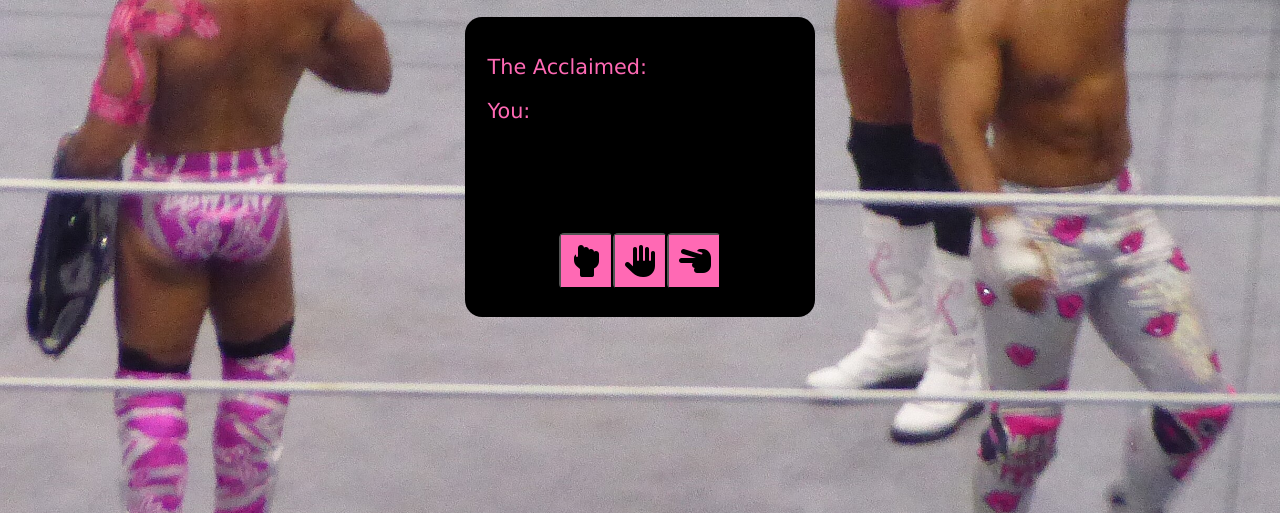
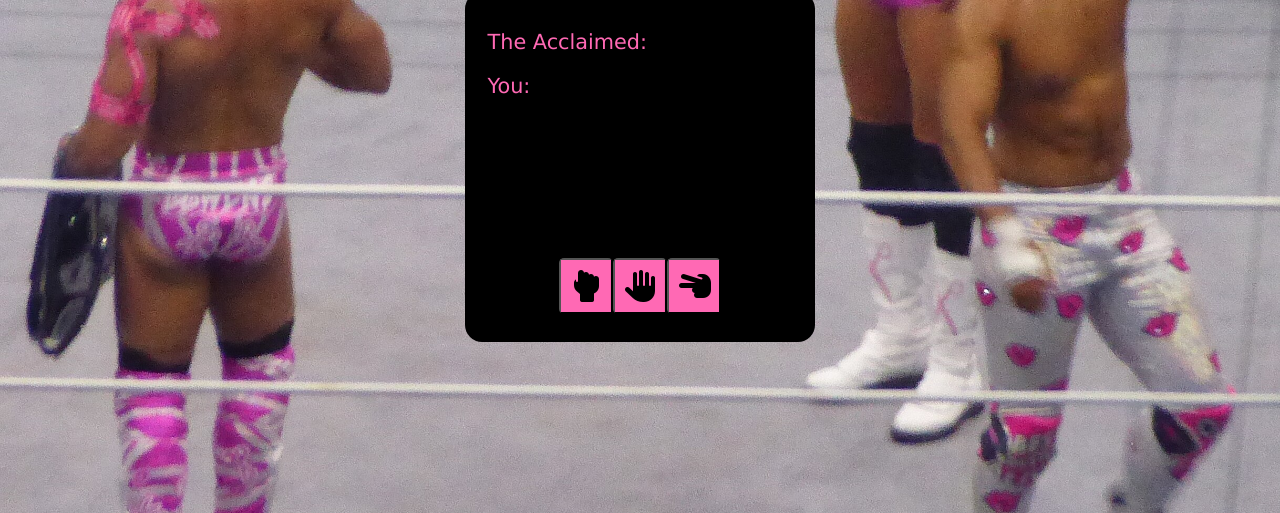
Before and after one commit to rogue-clown/rogue-clown.github.io, a plain HTML site: page index.html in a window 1280 px wide. Shown: the part 287-800 px from the top of the page. Drawn offline with Linux system fonts and the light colour scheme.

Commit message:
Update style.css
made result container bigger for some longer results

```diff
--- a/style.css
+++ b/style.css
@@ -27,7 +27,7 @@ body {
 
 .game-container {
     width: 350px;
-    height: 300px;
+    height: 350px;
     border-radius: 17px;
     background: black;
     color: #ff69b4;
@@ -47,7 +47,7 @@ body {
 
 .result-container {
     width: 325px;
-    height: 100px;
+    height: 150px;
     text-align: center;
 }
 
```
